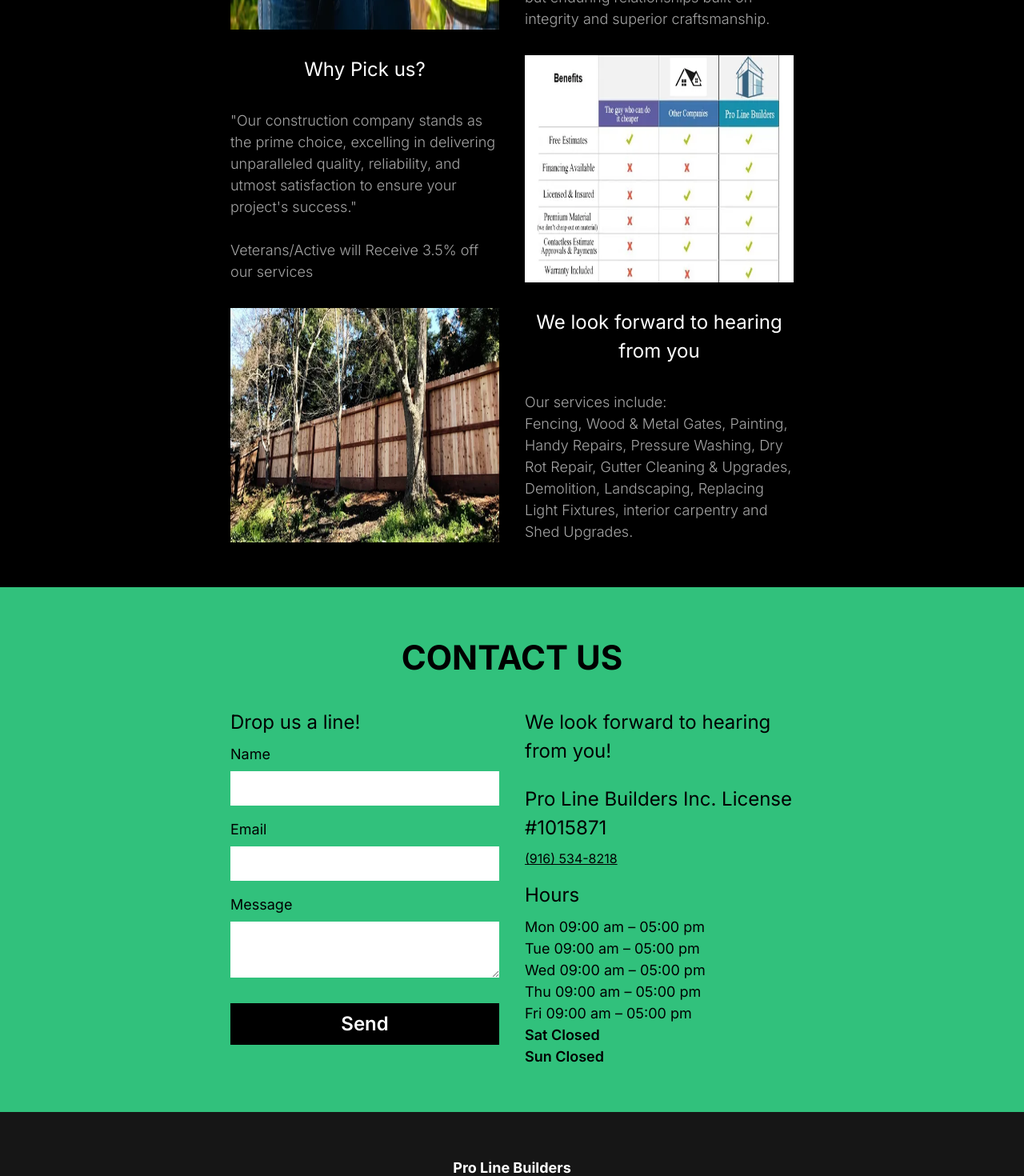
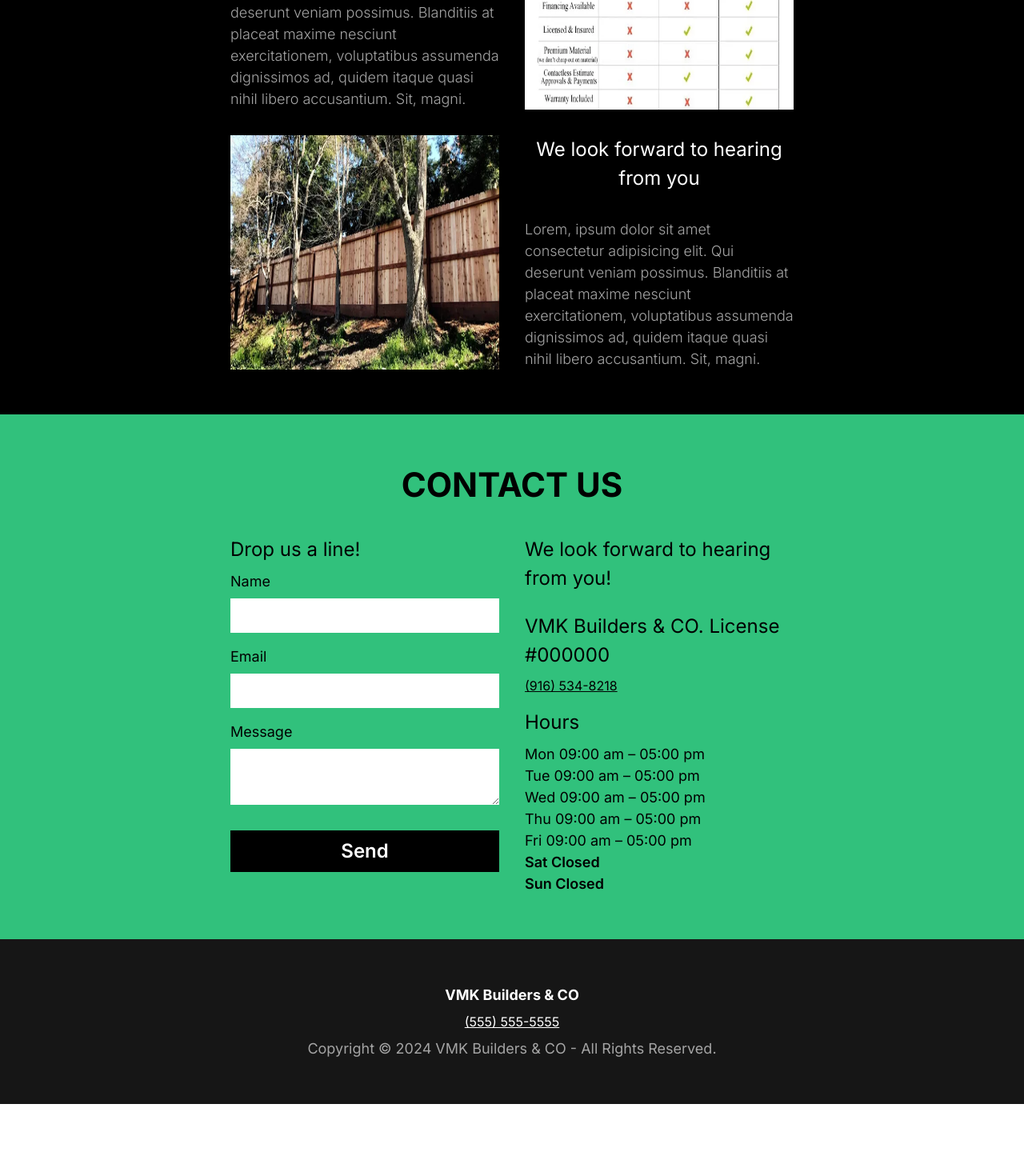
Before and after one commit to Justin-Singh125125/VMK-Builders, a Next.js app: page / in a window 1280 px wide. Shown: the part 1420-2890 px from the top of the page at 80% size. After the commit the page ends 2800 px from the top, so only its background shows below. Built offline with nearby package versions, Linux system fonts and the light colour scheme.

Commit message:
replaced all text for now

```diff
--- a/src/app/components/about-us-section/components/items.tsx
+++ b/src/app/components/about-us-section/components/items.tsx
@@ -10,21 +10,21 @@ const items: Omit<ItemProps, 'reverseLayout'>[] = [
     alt: 'Image 1',
     title: 'Our Company',
     description:
-      "At Pro Line Builders, we're a family-operated construction business dedicated to exceptional service. With a commitment to 5-star quality, honesty, and efficiency, we bring 10+ years of experience and values. Our team consists of skilled professionals passionate about exceeding expectations. Transparency, integrity, and reliability are at the core of our operations, fostering trust with our clients. We promise not just structures, but enduring relationships built on integrity and superior craftsmanship.",
+      'Lorem, ipsum dolor sit amet consectetur adipisicing elit. Qui deserunt veniam possimus. Blanditiis at placeat maxime nesciunt exercitationem, voluptatibus assumenda dignissimos ad, quidem itaque quasi nihil libero accusantium. Sit, magni.',
   },
   {
     src: Image2,
     alt: 'Image 2',
     title: 'Why Pick us?',
     description:
-      '"Our construction company stands as the prime choice, excelling in delivering unparalleled quality, reliability, and utmost satisfaction to ensure your project\'s success." \n\nVeterans/Active will Receive 3.5% off our services',
+      'Lorem, ipsum dolor sit amet consectetur adipisicing elit. Qui deserunt veniam possimus. Blanditiis at placeat maxime nesciunt exercitationem, voluptatibus assumenda dignissimos ad, quidem itaque quasi nihil libero accusantium. Sit, magni.',
   },
   {
     src: Image3,
     alt: 'Image 3',
     title: 'We look forward to hearing from you',
     description:
-      'Our services include: \nFencing, Wood & Metal Gates, Painting, Handy Repairs, Pressure Washing, Dry Rot Repair, Gutter Cleaning & Upgrades, Demolition, Landscaping, Replacing Light Fixtures, interior carpentry and Shed Upgrades.',
+      'Lorem, ipsum dolor sit amet consectetur adipisicing elit. Qui deserunt veniam possimus. Blanditiis at placeat maxime nesciunt exercitationem, voluptatibus assumenda dignissimos ad, quidem itaque quasi nihil libero accusantium. Sit, magni.',
   },
 ];
 
--- a/src/app/components/contact-us-section/components/contact-info.tsx
+++ b/src/app/components/contact-us-section/components/contact-info.tsx
@@ -5,7 +5,7 @@ export const ContactInfo = () => {
   return (
     <div className="flex flex-col gap-2">
       <Typography variant="h3" className="text-primary-400">
-        Pro Line Builders Inc. License #1015871
+        VMK Builders & CO. License #000000
       </Typography>
       <Link href="tel:9165348218" className="text-primary-400">
         (916) 534-8218
--- a/src/app/components/footer.tsx
+++ b/src/app/components/footer.tsx
@@ -7,16 +7,16 @@ export const Footer = () => {
   return (
     <footer className="bg-primary-300 py-14 px-[18.875rem] flex flex-col gap-2 max-xl:px-16 max-md:px-8">
       <Typography variant="p" className="text-center font-bold">
-        Pro Line Builders
+        VMK Builders & CO
       </Typography>
       <Link
-        href="tel:9165348218"
+        href="tel:5555555555"
         className="text-common-white-400 text-center flex justify-center w-full"
       >
-        (916) 534-8218
+        (555) 555-5555
       </Link>
       <Typography variant="p" className="text-primary-100 text-center">
-        Copyright © 2024 Pro Line Builders - All Rights Reserved.
+        Copyright © 2024 VMK Builders & CO - All Rights Reserved.
       </Typography>
     </footer>
   );
```
